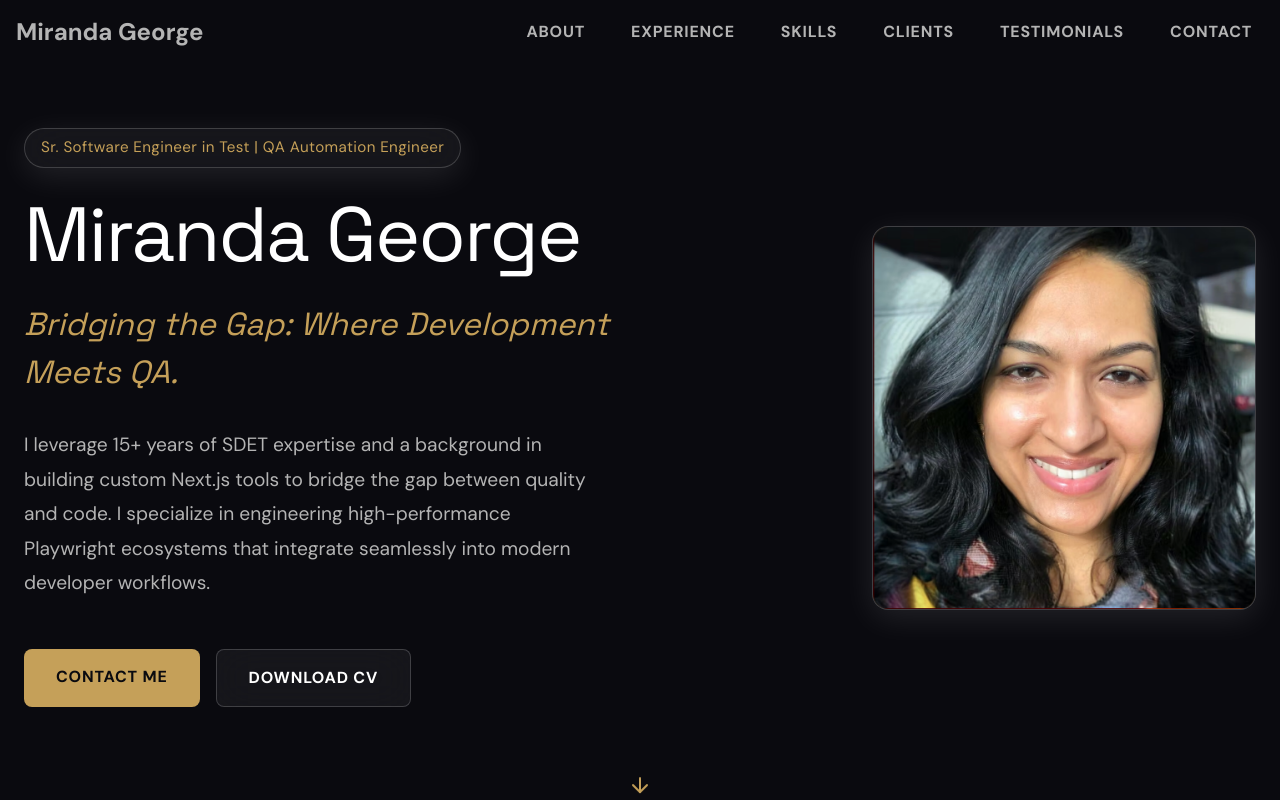
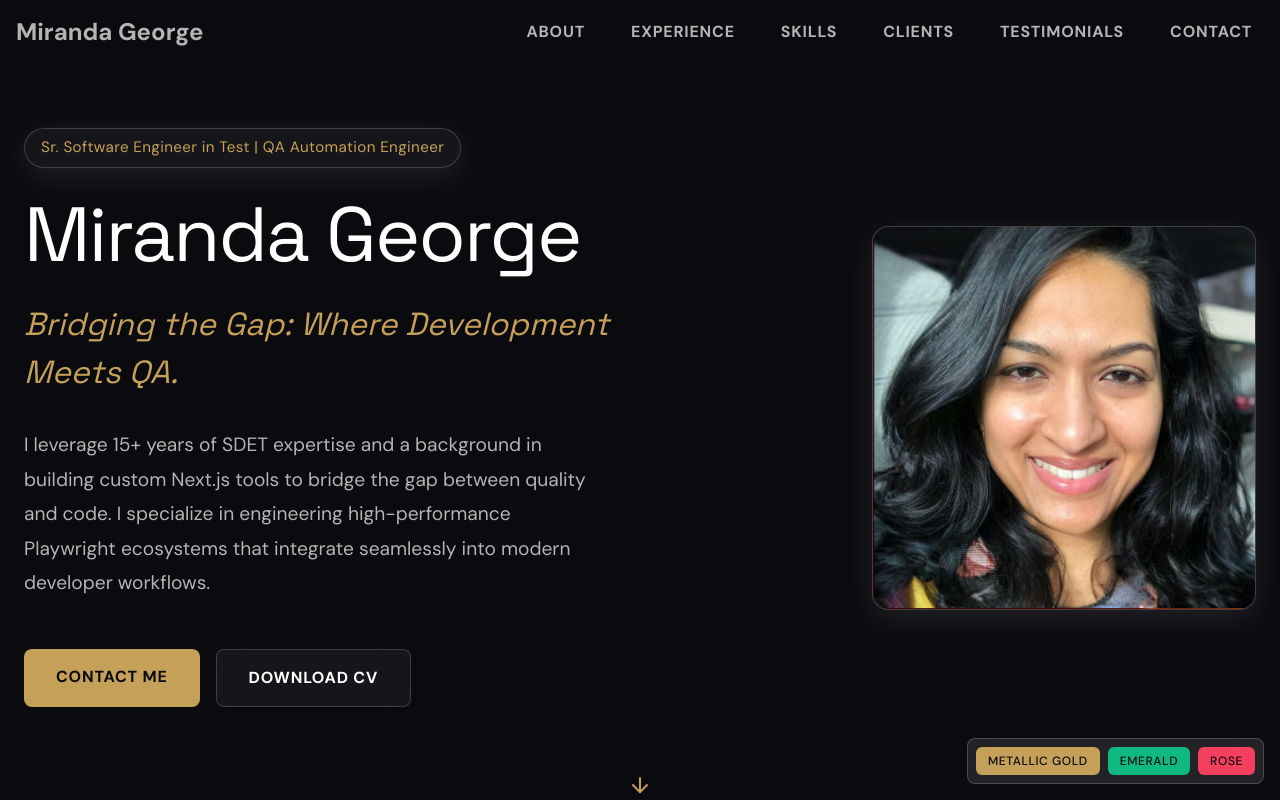
Before and after one commit to miranda-gv/my-portfolio, a Next.js app: page / in a window 1280 px wide. Shown: the top 800 px of the page. Built offline with nearby package versions, Linux system fonts and the light colour scheme.

Commit message:
feat: implement theme switcher and update theme configuration for dynamic styling

```diff
--- a/src/app/layout.tsx
+++ b/src/app/layout.tsx
@@ -6,6 +6,8 @@ import Navbar from "@/components/Navbar";
 import Footer from "@/components/Footer";
 import GoogleAnalytics from "@/components/GoogleAnalytics";
 import StructuredData from "@/components/StructuredData";
+import ThemeSwitcher from "@/components/ThemeSwitcher";
+import { themes, activeTheme } from "@/config/themes";
 
 /**
  * Google Fonts configuration for the portfolio
@@ -30,6 +32,36 @@ const dmSans = DM_Sans({
   weight: ["300", "400", "500", "600", "700"],
   variable: "--font-dm-sans",
 });
+
+/** Generate CSS custom properties from active theme */
+const theme = themes[activeTheme];
+const themeStyles = {
+  "--theme-background": theme.colors.background,
+  "--theme-foreground": theme.colors.foreground,
+  "--theme-primary": theme.colors.primary,
+  "--theme-primary-foreground": theme.colors.primaryForeground,
+  "--theme-primary-glow": theme.colors.primaryGlow,
+  "--theme-secondary": theme.colors.secondary,
+  "--theme-secondary-foreground": theme.colors.secondaryForeground,
+  "--theme-accent": theme.colors.accent,
+  "--theme-accent-foreground": theme.colors.accentForeground,
+  "--theme-muted": theme.colors.muted,
+  "--theme-muted-foreground": theme.colors.mutedForeground,
+  "--theme-card": theme.colors.card,
+  "--theme-card-foreground": theme.colors.cardForeground,
+  "--theme-popover": theme.colors.popover,
+  "--theme-popover-foreground": theme.colors.popoverForeground,
+  "--theme-glass-bg": theme.colors.glassBg,
+  "--theme-glass-bg-strong": theme.colors.glassBgStrong,
+  "--theme-glass-border": theme.colors.glassBorder,
+  "--theme-border": theme.colors.border,
+  "--theme-input": theme.colors.input,
+  "--theme-destructive": theme.colors.destructive,
+  "--theme-destructive-foreground": theme.colors.destructiveForeground,
+  "--theme-font-heading": theme.fonts.heading,
+  "--theme-font-sans": theme.fonts.sans,
+  "--theme-font-mono": theme.fonts.mono,
+} as React.CSSProperties;
 
 /**
  * Root layout metadata configuration
@@ -94,7 +126,7 @@ export default function RootLayout({
   children: React.ReactNode;
 }>) {
   return (
-    <html lang="en" suppressHydrationWarning className={`h-full antialiased ${spaceGrotesk.variable} ${plusJakarta.variable} ${dmSans.variable}`}>
+    <html lang="en" suppressHydrationWarning className={`h-full antialiased ${spaceGrotesk.variable} ${plusJakarta.variable} ${dmSans.variable}`} style={themeStyles}>
       <body className="min-h-full flex flex-col bg-background text-foreground font-sans">
         <GoogleAnalytics />
         <StructuredData />
@@ -106,6 +138,7 @@ export default function RootLayout({
           {children}
         </main>
         <Footer />
+        <ThemeSwitcher />
       </body>
     </html>
   );
--- a/src/components/ContactForm.tsx
+++ b/src/components/ContactForm.tsx
@@ -91,7 +91,7 @@ export default function ContactForm() {
             ? "bg-green-500/20 text-green-400"
             : status === "error"
             ? "bg-destructive/20 text-destructive"
-            : "bg-gradient-to-br from-primary to-secondary text-primary-foreground shadow-[0_4px_15px_rgba(197,160,89,0.3)] hover:shadow-[0_6px_20px_rgba(197,160,89,0.5)]"
+            : "bg-gradient-to-br from-primary to-secondary text-primary-foreground shadow-[0_4px_15px_rgba(var(--color-primary-glow),0.3)] hover:shadow-[0_6px_20px_rgba(var(--color-primary-glow),0.5)]"
         )}
       >
         {status === "sending" ? (
--- a/src/components/HeroSection.tsx
+++ b/src/components/HeroSection.tsx
@@ -65,7 +65,7 @@ export default function HeroSection() {
 
                 <button
                   onClick={handleCVDownload}
-                  className="px-8 py-4 rounded-lg transition-all duration-300 transform hover:scale-105 text-foreground glass-base border border-white/20 hover:border-primary hover:shadow-[0_4px_15px_rgba(212,175,55,0.3)] font-bold uppercase tracking-wider"
+                  className="px-8 py-4 rounded-lg transition-all duration-300 transform hover:scale-105 text-foreground glass-base border border-white/20 hover:border-primary hover:shadow-[0_4px_15px_rgba(var(--color-primary-glow),0.3)] font-bold uppercase tracking-wider"
                 >
                   DOWNLOAD CV
                 </button>
--- a/src/components/Navbar.tsx
+++ b/src/components/Navbar.tsx
@@ -23,7 +23,7 @@ import Link from "next/link";
  * @returns Fixed navigation header with responsive menu
  */
 /** Design system colors - DRY */
-const navTextColor = "text-[rgb(180,180,180)]";
+const navTextColor = "text-muted-foreground";
 
 /** Shared nav link styles matching design spec: gray text with gold underline */
 const navLinkClasses = cn(
--- /dev/null
+++ b/src/components/ThemeSwitcher.tsx
@@ -0,0 +1,70 @@
+"use client";
+
+import { themes, type ThemeName } from "@/config/themes";
+
+/**
+ * Theme Switcher - Client Component (Development Only)
+ *
+ * Allows switching between themes at runtime.
+ * Only renders in development mode.
+ *
+ * @returns Theme selection buttons or null in production
+ */
+export default function ThemeSwitcher() {
+  /** Applies selected theme by setting CSS variables on <html> */
+  const applyTheme = (themeName: ThemeName) => {
+    const theme = themes[themeName];
+    const root = document.documentElement;
+
+    Object.entries({
+      "--theme-background": theme.colors.background,
+      "--theme-foreground": theme.colors.foreground,
+      "--theme-primary": theme.colors.primary,
+      "--theme-primary-foreground": theme.colors.primaryForeground,
+      "--theme-primary-glow": theme.colors.primaryGlow,
+      "--theme-secondary": theme.colors.secondary,
+      "--theme-secondary-foreground": theme.colors.secondaryForeground,
+      "--theme-accent": theme.colors.accent,
+      "--theme-accent-foreground": theme.colors.accentForeground,
+      "--theme-muted": theme.colors.muted,
+      "--theme-muted-foreground": theme.colors.mutedForeground,
+      "--theme-card": theme.colors.card,
+      "--theme-card-foreground": theme.colors.cardForeground,
+      "--theme-popover": theme.colors.popover,
+      "--theme-popover-foreground": theme.colors.popoverForeground,
+      "--theme-glass-bg": theme.colors.glassBg,
+      "--theme-glass-bg-strong": theme.colors.glassBgStrong,
+      "--theme-glass-border": theme.colors.glassBorder,
+      "--theme-border": theme.colors.border,
+      "--theme-input": theme.colors.input,
+      "--theme-destructive": theme.colors.destructive,
+      "--theme-destructive-foreground": theme.colors.destructiveForeground,
+      "--theme-font-heading": theme.fonts.heading,
+      "--theme-font-sans": theme.fonts.sans,
+      "--theme-font-mono": theme.fonts.mono,
+    }).forEach(([prop, value]) => {
+      root.style.setProperty(prop, value);
+    });
+  };
+
+  if (process.env.NODE_ENV === "production") return null;
+
+  return (
+    <div className="fixed bottom-4 right-4 z-50 flex gap-2 p-2 rounded-lg glass-strong">
+      {(Object.keys(themes) as ThemeName[]).map((key) => (
+        <button
+          key={key}
+          onClick={() => applyTheme(key)}
+          className="px-3 py-1.5 rounded-md text-xs font-medium uppercase tracking-wider transition-colors hover:scale-105"
+          style={{
+            backgroundColor: themes[key].colors.primary,
+            color: themes[key].colors.primaryForeground,
+          }}
+          aria-label={`Switch to ${themes[key].name} theme`}
+        >
+          {themes[key].name}
+        </button>
+      ))}
+    </div>
+  );
+}
--- /dev/null
+++ b/src/config/themes.ts
@@ -0,0 +1,153 @@
+/**
+ * Theme Configuration
+ *
+ * Defines all available themes for the portfolio.
+ * Each theme specifies colors, fonts, and design tokens.
+ * To add a new theme, add an entry to the `themes` object and update the ThemeName type.
+ *
+ * Usage:
+ * - Build-time: Set `activeTheme` below and update layout.tsx
+ * - Runtime: Use the ThemeSwitcher component (dev only)
+ */
+
+export type ThemeName = "gold" | "emerald" | "rose";
+
+interface ThemeDefinition {
+  /** Theme display name */
+  name: string;
+  /** Color tokens */
+  colors: {
+    background: string;
+    foreground: string;
+    primary: string;
+    primaryForeground: string;
+    primaryGlow: string; // RGB format without "rgb()" for use in rgba()
+    secondary: string;
+    secondaryForeground: string;
+    accent: string;
+    accentForeground: string;
+    muted: string;
+    mutedForeground: string;
+    card: string;
+    cardForeground: string;
+    popover: string;
+    popoverForeground: string;
+    glassBg: string;
+    glassBgStrong: string;
+    glassBorder: string;
+    border: string;
+    input: string;
+    destructive: string;
+    destructiveForeground: string;
+  };
+  /** Font variables (must match layout.tsx font variables) */
+  fonts: {
+    heading: string; // CSS variable name
+    sans: string;
+    mono: string;
+  };
+}
+
+export const themes: Record<ThemeName, ThemeDefinition> = {
+  gold: {
+    name: "Metallic Gold",
+    colors: {
+      background: "#0a0a0f",
+      foreground: "#ffffff",
+      primary: "#C5A059",
+      primaryForeground: "#0a0a0f",
+      primaryGlow: "197, 160, 89",
+      secondary: "#A68B3C",
+      secondaryForeground: "#ffffff",
+      accent: "#C5A059",
+      accentForeground: "#0a0a0f",
+      muted: "rgba(255, 255, 255, 0.05)",
+      mutedForeground: "#b4b4b4",
+      card: "rgba(255, 255, 255, 0.05)",
+      cardForeground: "#ffffff",
+      popover: "rgba(255, 255, 255, 0.05)",
+      popoverForeground: "#ffffff",
+      glassBg: "rgba(255, 255, 255, 0.05)",
+      glassBgStrong: "rgba(255, 255, 255, 0.1)",
+      glassBorder: "rgba(255, 255, 255, 0.18)",
+      border: "rgba(255, 255, 255, 0.18)",
+      input: "rgba(255, 255, 255, 0.18)",
+      destructive: "#ef4444",
+      destructiveForeground: "#ffffff",
+    },
+    fonts: {
+      heading: "var(--font-space-grotesk)",
+      sans: "var(--font-dm-sans)",
+      mono: "var(--font-dm-sans)",
+    },
+  },
+
+  emerald: {
+    name: "Emerald",
+    colors: {
+      background: "#0a0f0d",
+      foreground: "#ffffff",
+      primary: "#10b981",
+      primaryForeground: "#0a0f0d",
+      primaryGlow: "16, 185, 129",
+      secondary: "#059669",
+      secondaryForeground: "#ffffff",
+      accent: "#10b981",
+      accentForeground: "#0a0f0d",
+      muted: "rgba(255, 255, 255, 0.05)",
+      mutedForeground: "#b4b4b4",
+      card: "rgba(255, 255, 255, 0.05)",
+      cardForeground: "#ffffff",
+      popover: "rgba(255, 255, 255, 0.05)",
+      popoverForeground: "#ffffff",
+      glassBg: "rgba(255, 255, 255, 0.05)",
+      glassBgStrong: "rgba(255, 255, 255, 0.1)",
+      glassBorder: "rgba(255, 255, 255, 0.18)",
+      border: "rgba(255, 255, 255, 0.18)",
+      input: "rgba(255, 255, 255, 0.18)",
+      destructive: "#ef4444",
+      destructiveForeground: "#ffffff",
+    },
+    fonts: {
+      heading: "var(--font-plus-jakarta)",
+      sans: "var(--font-dm-sans)",
+      mono: "var(--font-dm-sans)",
+    },
+  },
+
+  rose: {
+    name: "Rose",
+    colors: {
+      background: "#0f0a0f",
+      foreground: "#ffffff",
+      primary: "#f43f5e",
+      primaryForeground: "#0f0a0f",
+      primaryGlow: "244, 63, 94",
+      secondary: "#e11d48",
+      secondaryForeground: "#ffffff",
+      accent: "#f43f5e",
+      accentForeground: "#0f0a0f",
+      muted: "rgba(255, 255, 255, 0.05)",
+      mutedForeground: "#b4b4b4",
+      card: "rgba(255, 255, 255, 0.05)",
+      cardForeground: "#ffffff",
+      popover: "rgba(255, 255, 255, 0.05)",
+      popoverForeground: "#ffffff",
+      glassBg: "rgba(255, 255, 255, 0.05)",
+      glassBgStrong: "rgba(255, 255, 255, 0.1)",
+      glassBorder: "rgba(255, 255, 255, 0.18)",
+      border: "rgba(255, 255, 255, 0.18)",
+      input: "rgba(255, 255, 255, 0.18)",
+      destructive: "#ef4444",
+      destructiveForeground: "#ffffff",
+    },
+    fonts: {
+      heading: "var(--font-space-grotesk)",
+      sans: "var(--font-plus-jakarta)",
+      mono: "var(--font-dm-sans)",
+    },
+  },
+};
+
+/** Active theme - change this to switch themes at build time */
+export const activeTheme: ThemeName = "gold";
```
Also changed, not shown: src/styles/globals.css (+25 -25 lines), .githhub/.agents/prompt.md (added), 1 other file (tests, documents, lock files or other folders).
